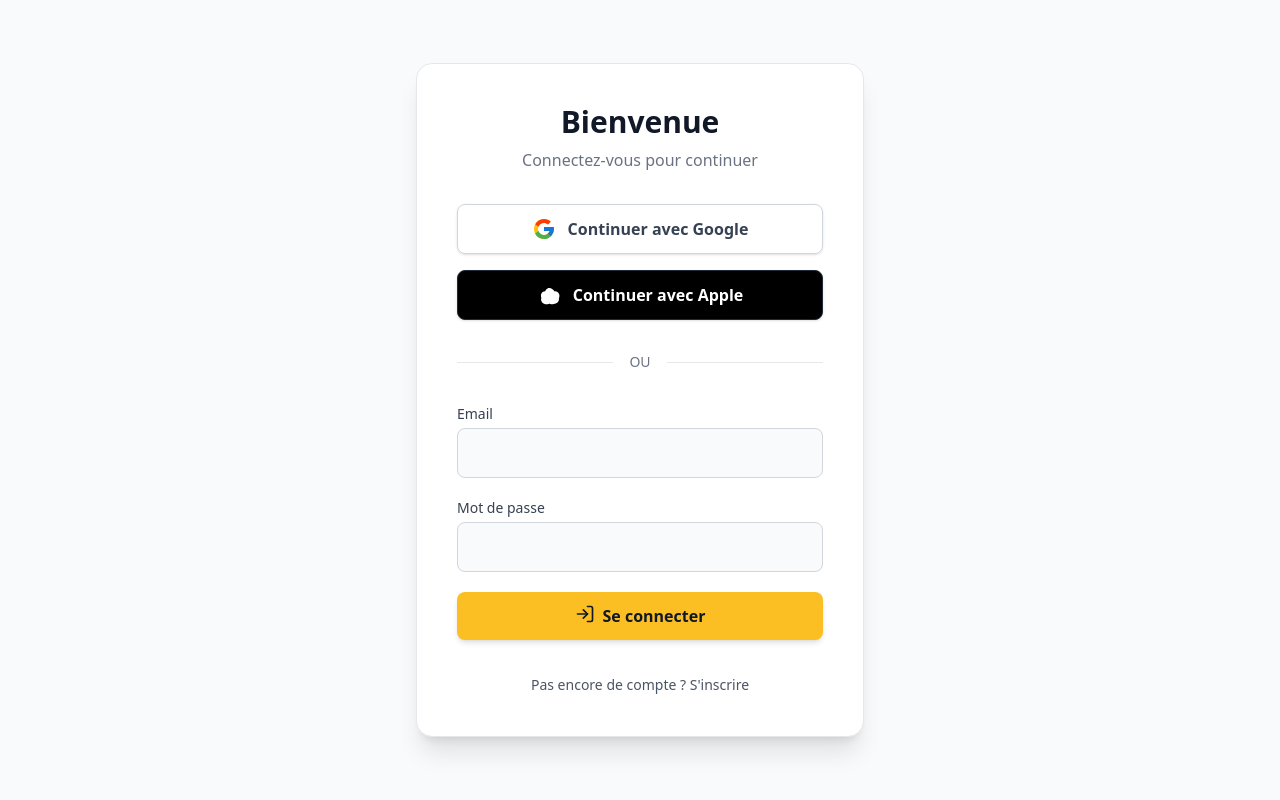
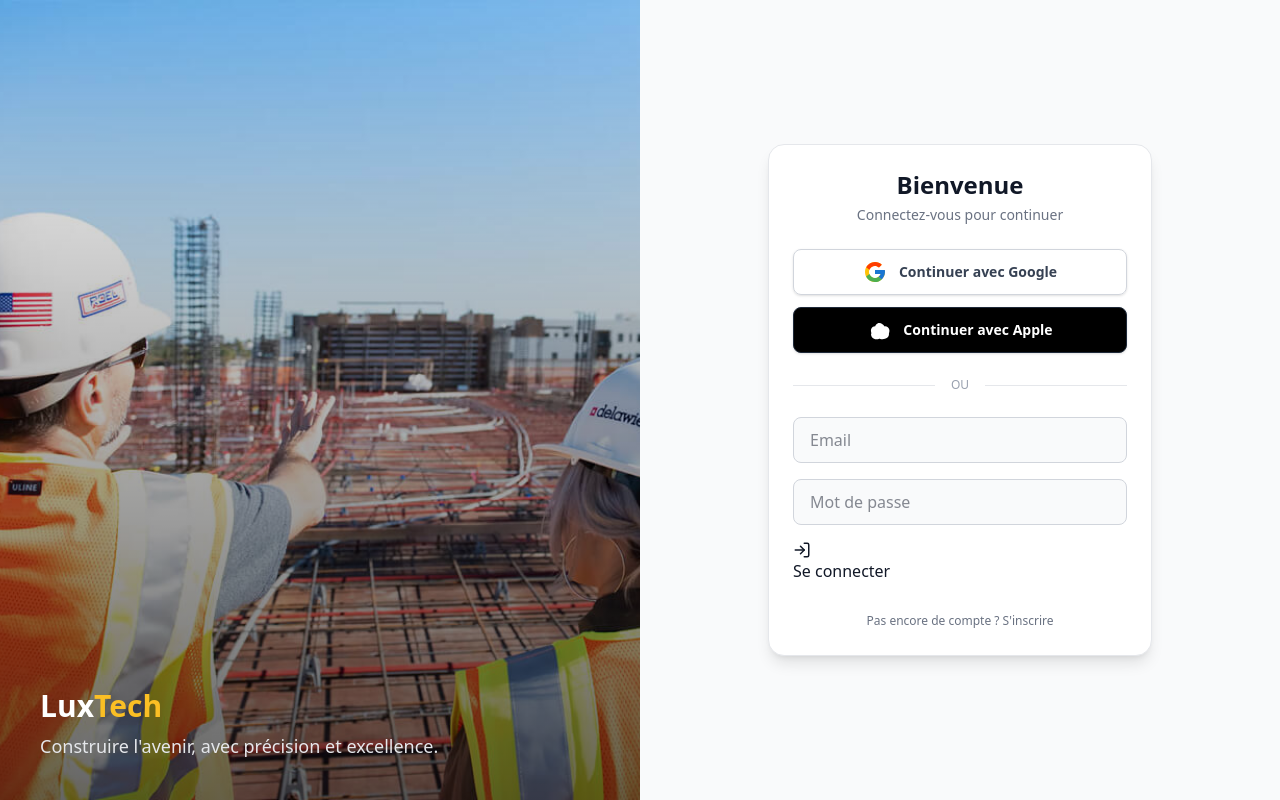
Before and after one commit to Tacite243/luxtech, a Next.js app: page /login in a window 1280 px wide. Built offline with nearby package versions, Linux system fonts and the light colour scheme; no server answers.

Commit message:
fix(login form): update login form design

```diff
--- a/src/app/(auth)/login/page.tsx
+++ b/src/app/(auth)/login/page.tsx
@@ -1,10 +1,37 @@
 import AuthForm from "@/components/AuthForm";
+import Image from "next/image";
+import Link from "next/link";
+
+
+
 
 export default function LoginPage() {
   return (
-    // Un fond en dégradé subtil pour un look plus premium
-    <main className="min-h-screen flex items-center justify-center bg-gray-50 p-4">
-      <AuthForm />
+    <main className="min-h-screen w-full grid grid-cols-1 lg:grid-cols-2">
+      <div className="hidden lg:block relative">
+        <Image
+          src="/img/projects/construction-1.jpg" // Créez une image de fond attrayante
+          alt="Chantier LuxTech Services"
+          fill
+          className="object-cover"
+        />
+        {/* Superposition pour le contraste */}
+        <div className="absolute inset-0 bg-gradient-to-t from-black/60 to-transparent" />
+        {/* Logo et slogan */}
+        <div className="absolute bottom-10 left-10 text-white">
+          <Link href="/" className="text-3xl font-bold">
+            Lux<span className="text-[#FBBF24]">Tech</span>
+          </Link>
+          <p className="mt-2 text-lg max-w-md text-gray-200">
+            Construire l'avenir, avec précision et excellence.
+          </p>
+        </div>
+      </div>
+
+      {/* --- Colonne de Droite : Formulaire --- */}
+      <div className="flex items-center justify-center bg-gray-50 p-4">
+        <AuthForm />
+      </div>
     </main>
   );
 }
--- a/src/components/AuthForm.tsx
+++ b/src/components/AuthForm.tsx
@@ -70,44 +70,43 @@ export default function AuthForm() {
 
     return (
         <motion.div
-            initial={{ opacity: 0, y: 30 }}
-            animate={{ opacity: 1, y: 0 }}
-            transition={{ duration: 0.6, ease: 'easeOut' }}
-            className="w-full max-w-md bg-white p-8 md:p-10 rounded-2xl shadow-xl border border-gray-200"
+            initial={{ opacity: 0, scale: 0.95 }}
+            animate={{ opacity: 1, scale: 1 }}
+            transition={{ duration: 0.4, ease: 'easeOut' }}
+            className="w-full max-w-sm bg-white p-6 rounded-2xl shadow-lg border border-gray-200"
         >
-            <h2 className="text-3xl font-bold text-[#111827] text-center mb-2">
-                {isLogin ? 'Bienvenue' : 'Créer un compte'}
-            </h2>
-            <p className="text-gray-500 text-center mb-8">
-                {isLogin ? 'Connectez-vous pour continuer' : 'Rejoignez LuxTech Services'}
-            </p>
+            <div className="text-center">
+                <h2 className="text-2xl font-bold text-[#111827] mb-1">
+                    {isLogin ? 'Bienvenue' : 'Créer un compte'}
+                </h2>
+                <p className="text-sm text-gray-500 mb-6">
+                    {isLogin ? 'Connectez-vous pour continuer' : 'Rejoignez LuxTech Services'}
+                </p>
+            </div>
 
-            {/* --- BOUTONS DE CONNEXION SOCIALE --- */}
-            <div className="space-y-4 mb-6">
+            <div className="space-y-3 mb-4">
                 <button
                     onClick={() => signIn('google', { callbackUrl: '/dashboard' })}
-                    className="w-full flex items-center justify-center gap-3 py-3 px-4 border border-gray-300 rounded-lg shadow-sm hover:bg-gray-50 transition-colors"
+                    className="w-full flex items-center justify-center gap-3 py-2.5 px-4 border border-gray-300 rounded-lg shadow-sm hover:bg-gray-50 transition-colors"
                 >
                     <GoogleIcon />
-                    <span className="font-semibold text-gray-700">Continuer avec Google</span>
+                    <span className="font-semibold text-gray-700 text-sm">Continuer avec Google</span>
                 </button>
                 <button
                     onClick={() => signIn('apple', { callbackUrl: '/dashboard' })}
-                    className="w-full flex items-center justify-center gap-3 py-3 px-4 border border-gray-800 rounded-lg shadow-sm bg-black text-white hover:bg-gray-800 transition-colors"
+                    className="w-full flex items-center justify-center gap-3 py-2.5 px-4 border border-gray-800 rounded-lg shadow-sm bg-black text-white hover:bg-gray-800 transition-colors"
                 >
                     <AppleIcon />
-                    <span className="font-semibold">Continuer avec Apple</span>
+                    <span className="font-semibold text-sm">Continuer avec Apple</span>
                 </button>
             </div>
 
-            {/* --- SÉPARATEUR "OU" --- */}
-            <div className="flex items-center my-8">
+            <div className="flex items-center my-6">
                 <div className="flex-grow border-t border-gray-200"></div>
-                <span className="flex-shrink mx-4 text-gray-500 text-sm font-medium">OU</span>
+                <span className="flex-shrink mx-4 text-gray-400 text-xs font-medium">OU</span>
                 <div className="flex-grow border-t border-gray-200"></div>
             </div>
 
-            {/* --- FORMULAIRE EMAIL/MOT DE PASSE --- */}
             <AnimatePresence mode="wait">
                 <motion.div
                     key={isLogin ? 'login' : 'register'}
@@ -117,60 +116,43 @@ export default function AuthForm() {
                     transition={{ duration: 0.2 }}
                 >
                     {isLogin ? (
-                        <form onSubmit={handleLoginSubmit(onLogin)} className="space-y-5">
+                        <form onSubmit={handleLoginSubmit(onLogin)} className="space-y-4">
                             <div>
-                                <label className="block text-sm font-medium text-gray-700 mb-1">Email</label>
-                                <input {...loginRegister('email')} type="email" className="w-full px-4 py-3 bg-gray-50 border border-gray-300 rounded-lg focus:ring-2 focus:ring-[#FBBF24] focus:border-[#FBBF24] transition" />
-                                {loginErrors.email && <p className="mt-1 text-sm text-red-600">{loginErrors.email.message}</p>}
+                                <input {...loginRegister('email')} type="email" placeholder="Email" className="w-full px-4 py-2.5 bg-gray-50 border border-gray-300 rounded-lg focus:ring-2 focus:ring-[#FBBF24] focus:border-[#FBBF24] transition" />
+                                {loginErrors.email && <p className="mt-1 text-xs text-red-600">{loginErrors.email.message}</p>}
                             </div>
                             <div>
-                                <label className="block text-sm font-medium text-gray-700 mb-1">Mot de passe</label>
-                                <input {...loginRegister('password')} type="password" className="w-full px-4 py-3 bg-gray-50 border border-gray-300 rounded-lg focus:ring-2 focus:ring-[#FBBF24] focus:border-[#FBBF24] transition" />
-                                {loginErrors.password && <p className="mt-1 text-sm text-red-600">{loginErrors.password.message}</p>}
+                                <input {...loginRegister('password')} type="password" placeholder="Mot de passe" className="w-full px-4 py-2.5 bg-gray-50 border border-gray-300 rounded-lg focus:ring-2 focus:ring-[#FBBF24] focus:border-[#FBBF24] transition" />
+                                {loginErrors.password && <p className="mt-1 text-xs text-red-600">{loginErrors.password.message}</p>}
                             </div>
-                            <motion.button
-                                type="submit"
-                                disabled={isLoading}
-                                whileHover={{ scale: !isLoading ? 1.02 : 1 }}
-                                whileTap={{ scale: !isLoading ? 0.98 : 1 }}
-                                className="w-full flex justify-center py-3 px-4 rounded-lg shadow-md text-[#111827] font-bold bg-[#FBBF24] hover:bg-[#F59E0B] focus:outline-none focus:ring-2 focus:ring-offset-2 focus:ring-[#FBBF24] disabled:opacity-60 disabled:cursor-not-allowed transition-all"
-                            >
-                                {isLoading ? <Loader2 className="animate-spin" /> : <><LogIn className="mr-2" size={20} /> Se connecter</>}
+                            <motion.button type="submit" disabled={isLoading} /* ... */ >
+                                {isLoading ? <Loader2 className="animate-spin" /> : <><LogIn className="mr-2" size={18} /> Se connecter</>}
                             </motion.button>
                         </form>
                     ) : (
-                        <form onSubmit={handleRegisterSubmit(onRegister)} className="space-y-5">
+                        <form onSubmit={handleRegisterSubmit(onRegister)} className="space-y-4">
                             <div>
-                                <label className="block text-sm font-medium text-gray-700 mb-1">Nom</label>
-                                <input {...registerRegister('name')} type="text" className="w-full px-4 py-3 bg-gray-50 border border-gray-300 rounded-lg focus:ring-2 focus:ring-[#FBBF24] focus:border-[#FBBF24] transition" />
-                                {registerErrors.name && <p className="mt-1 text-sm text-red-600">{registerErrors.name.message}</p>}
+                                <input {...registerRegister('name')} type="text" placeholder="Nom complet" className="w-full px-4 py-2.5 bg-gray-50 border border-gray-300 rounded-lg focus:ring-2 focus:ring-[#FBBF24] focus:border-[#FBBF24] transition" />
+                                {registerErrors.name && <p className="mt-1 text-xs text-red-600">{registerErrors.name.message}</p>}
                             </div>
                             <div>
-                                <label className="block text-sm font-medium text-gray-700 mb-1">Email</label>
-                                <input {...registerRegister('email')} type="email" className="w-full px-4 py-3 bg-gray-50 border border-gray-300 rounded-lg focus:ring-2 focus:ring-[#FBBF24] focus:border-[#FBBF24] transition" />
-                                {registerErrors.email && <p className="mt-1 text-sm text-red-600">{registerErrors.email.message}</p>}
+                                <input {...registerRegister('email')} type="email" placeholder="Email" className="w-full px-4 py-2.5 bg-gray-50 border border-gray-300 rounded-lg focus:ring-2 focus:ring-[#FBBF24] focus:border-[#FBBF24] transition" />
+                                {registerErrors.email && <p className="mt-1 text-xs text-red-600">{registerErrors.email.message}</p>}
                             </div>
                             <div>
-                                <label className="block text-sm font-medium text-gray-700 mb-1">Mot de passe</label>
-                                <input {...registerRegister('password')} type="password" className="w-full px-4 py-3 bg-gray-50 border border-gray-300 rounded-lg focus:ring-2 focus:ring-[#FBBF24] focus:border-[#FBBF24] transition" />
-                                {registerErrors.password && <p className="mt-1 text-sm text-red-600">{registerErrors.password.message}</p>}
+                                <input {...registerRegister('password')} type="password" placeholder="Mot de passe" className="w-full px-4 py-2.5 bg-gray-50 border border-gray-300 rounded-lg focus:ring-2 focus:ring-[#FBBF24] focus:border-[#FBBF24] transition" />
+                                {registerErrors.password && <p className="mt-1 text-xs text-red-600">{registerErrors.password.message}</p>}
                             </div>
-                            <motion.button
-                                type="submit"
-                                disabled={isLoading}
-                                whileHover={{ scale: !isLoading ? 1.02 : 1 }}
-                                whileTap={{ scale: !isLoading ? 0.98 : 1 }}
-                                className="w-full flex justify-center py-3 px-4 rounded-lg shadow-md text-[#111827] font-bold bg-[#FBBF24] hover:bg-[#F59E0B] focus:outline-none focus:ring-2 focus:ring-offset-2 focus:ring-[#FBBF24] disabled:opacity-60 disabled:cursor-not-allowed transition-all"
-                            >
-                                {isLoading ? <Loader2 className="animate-spin" /> : <><UserPlus className="mr-2" size={20} /> S&apos;inscrire</>}
+                            <motion.button type="submit" disabled={isLoading} /* ... */ >
+                                {isLoading ? <Loader2 className="animate-spin" /> : <><UserPlus className="mr-2" size={18} /> S'inscrire</>}
                             </motion.button>
                         </form>
                     )}
                 </motion.div>
             </AnimatePresence>
 
-            <div className="mt-8 text-center">
-                <button onClick={() => setIsLogin(!isLogin)} className="text-sm text-gray-600 hover:text-[#111827] hover:underline transition-colors">
+            <div className="mt-6 text-center">
+                <button onClick={() => setIsLogin(!isLogin)} className="text-xs text-gray-500 hover:text-[#111827] hover:underline transition-colors">
                     {isLogin ? 'Pas encore de compte ? S\'inscrire' : 'Déjà un compte ? Se connecter'}
                 </button>
             </div>
```
